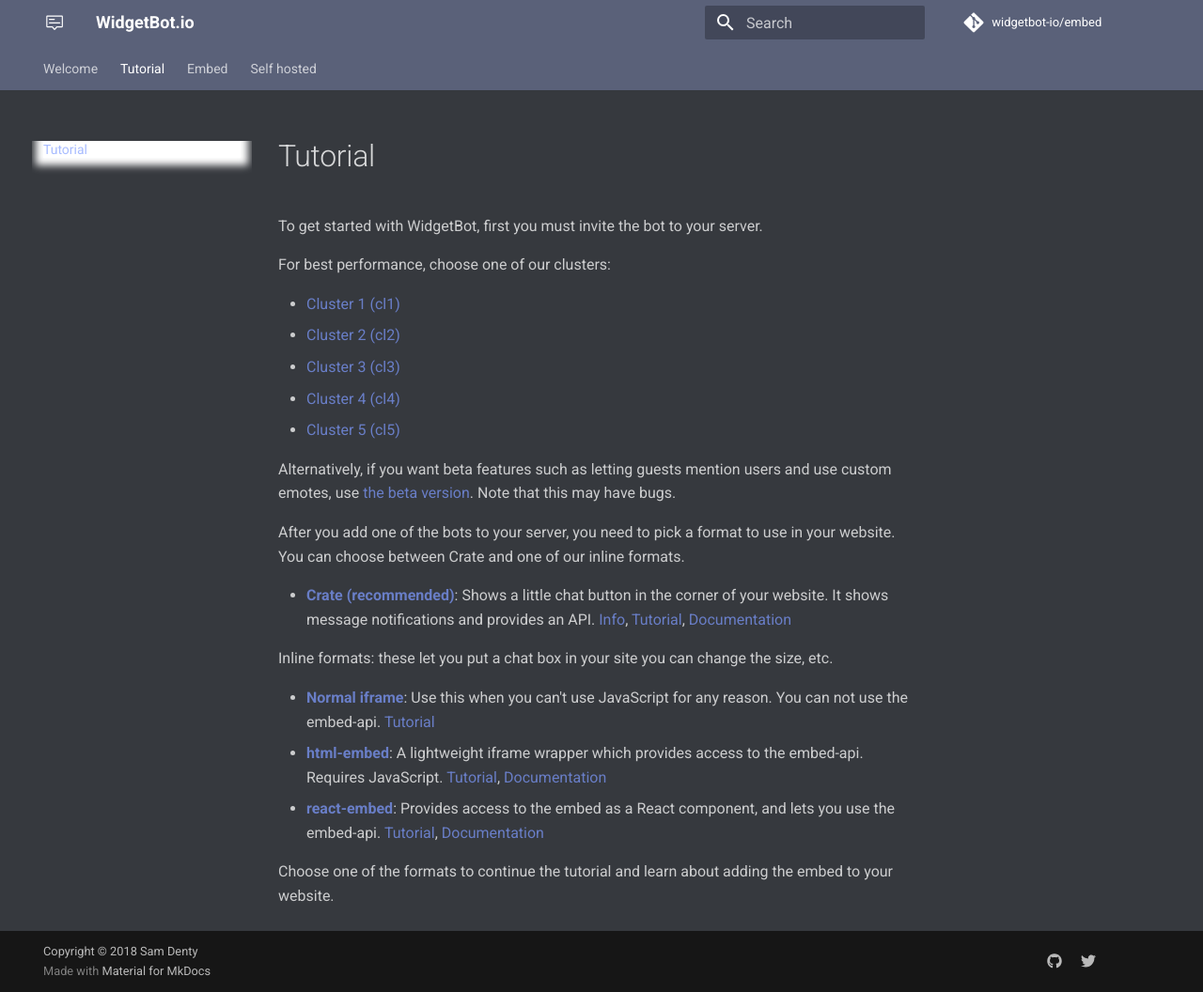
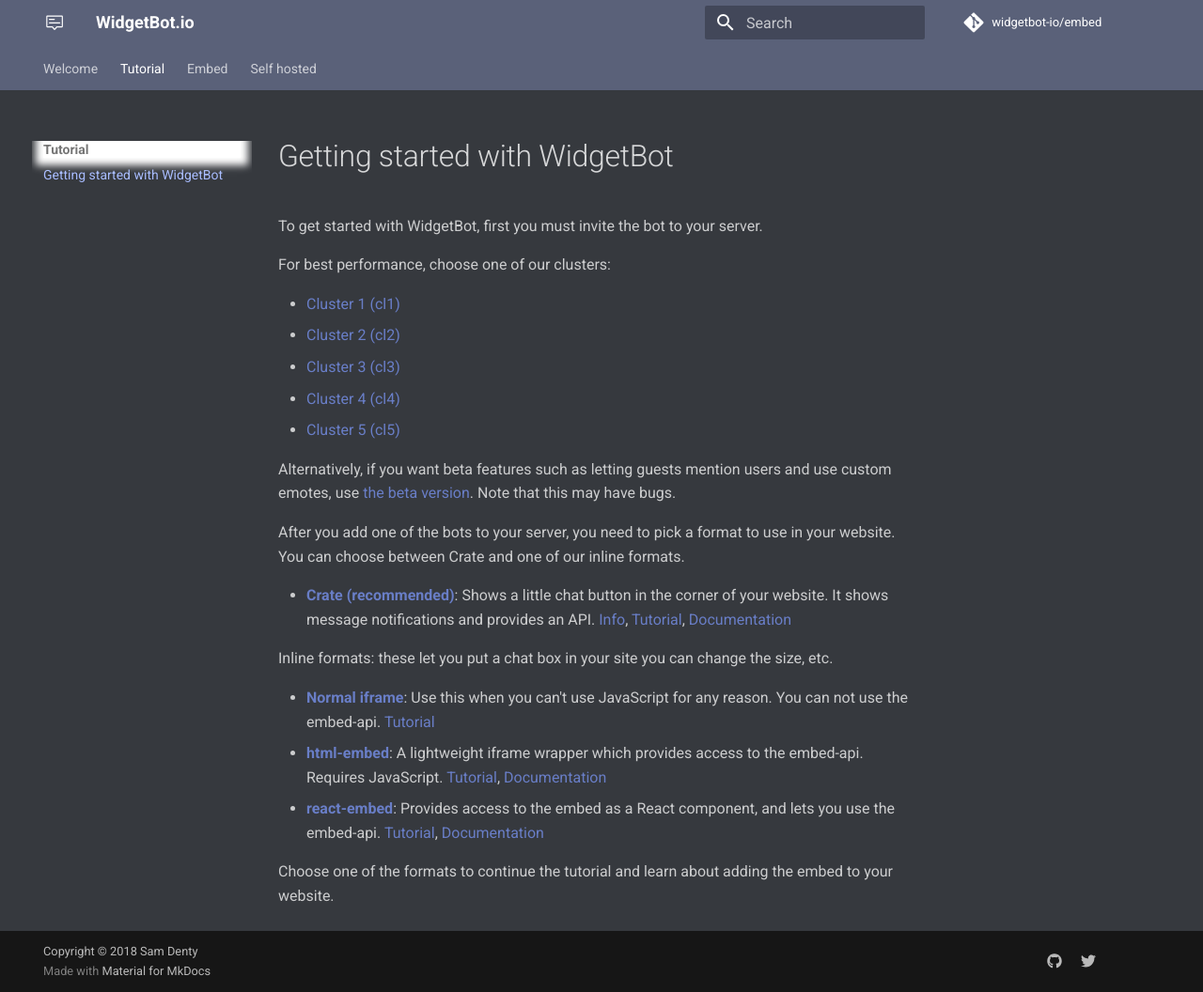
Before and after one commit to widgetbot-io/documentation, an MkDocs documentation site: the page built from docs/tutorial/index.md, in a window 1280 px wide and 1056 px high. Shown: the whole window at 94% size. Built offline with MkDocs 1.6.1 and Material for MkDocs 9.7.7, drawn with Linux system fonts in a browser that asks for light colours; a script that is not in the unit is left out; comment, search, counter and statistics services are not loaded; old or Windows-style settings are respelled for this version of MkDocs.

Commit message:
change page layout

```diff
--- a/mkdocs.yml
+++ b/mkdocs.yml
@@ -24,7 +24,8 @@ theme:
 # Pages
 pages:
   - Welcome: index.md
-  - Tutorial: tutorial/index.md
+  - Tutorial:
+    - Getting started with WidgetBot: tutorial/index.md
   - Embed:
     - Getting started: embed/index.md
     - crate:
```
